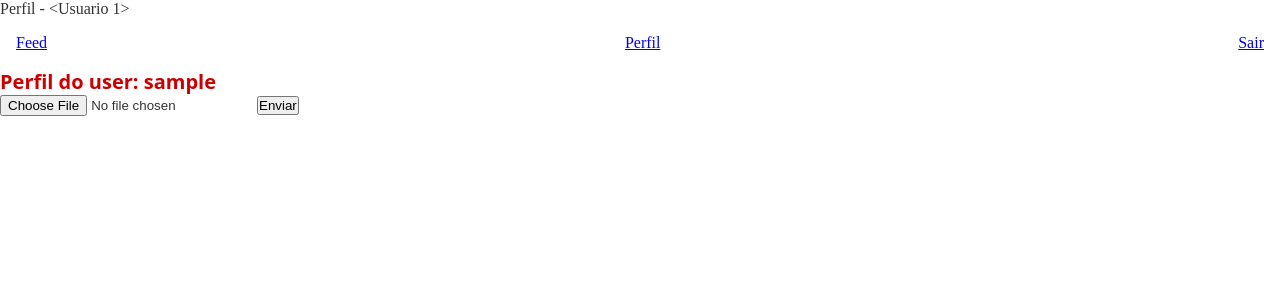
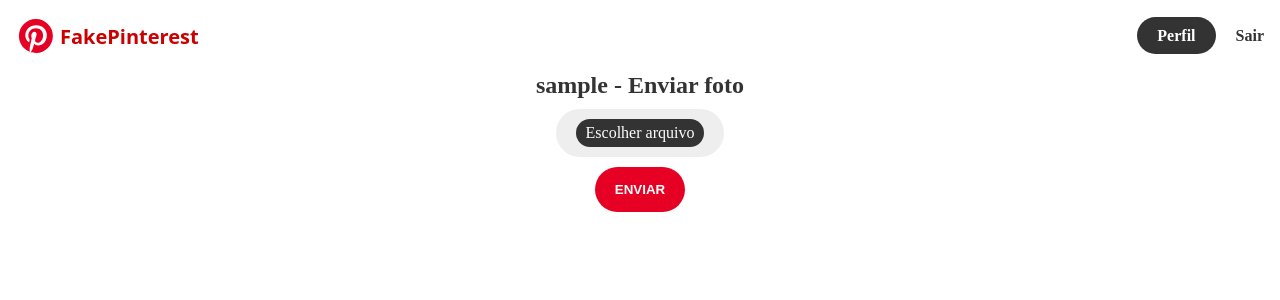
Before and after one commit to ArthurBertozzi/FakePinterest-Flask, a Flask app: page /perfil/1 in a window 1280 px wide. Shown: the top 300 px of the page. Run offline with Flask 3, Linux system fonts and the light colour scheme; the visitor is signed in with stand-in values (Sample User, id 1); data that the repository does not hold is empty.

Commit message:
fix requirements.txt

```diff
--- a/fakepinterest/forms.py
+++ b/fakepinterest/forms.py
@@ -9,6 +9,11 @@ class FormLogin(FlaskForm):
     email = StringField('E-mail', validators=[DataRequired(), Email()])
     senha = PasswordField('Senha', validators=[DataRequired()])
     botao_confirmacao = SubmitField('Fazer Login')
+
+    def validate_email(self, email):
+        usuario = Usuario.query.filter_by(email=email.data).first()
+        if not usuario:
+            raise ValidationError('Usuário não cadastrado. Faça o cadastro ou utilize outro e-mail')
 
 
 class FormRegister(FlaskForm):
--- a/fakepinterest/templates/homepage.html
+++ b/fakepinterest/templates/homepage.html
@@ -1,4 +1,3 @@
-
 <!DOCTYPE html>
 <html lang="pt">
   <head>
@@ -6,11 +5,11 @@
     <meta http-equiv="X-UA-Compatible" content="IE=edge" />
     <meta name="viewport" content="width=device-width, initial-scale=1.0" />
     <link rel="stylesheet" href="{{ url_for('static', filename='css/style.css') }}">
+    <title>{% block titulo %}
+        FakePinterest
+        {% endblock %}</title>
+  </head>
 
-    {% block titulo %}
-         FakePinterest
-    {% endblock %}
-  </head>
 {% block body %}
   <body class="overflow-hidden">
     <div class="container">
@@ -48,7 +47,6 @@
 
           {% block formulario %}
 
-
         <form method="POST" class="popup">
             {{ form.csrf_token }}
           <svg
@@ -70,12 +68,21 @@
 
           <div class="div-input">
               {{ form.email.label(class="label") }}
+            {% if form.email.errors %}
+              {% for erro in form.email.errors %}
+                  <p style="color: red">{{ erro }}</p>
+              {% endfor %}
+            {% endif %}
                 {{ form.email(class="input") }}
           </div>
 
           <div class="div-input">
-
             {{ form.senha.label(class="label") }}
+            {% if form.senha.errors %}
+              {% for erro in form.senha.errors %}
+                  <p style="color: red">{{ erro }}</p>
+              {% endfor %}
+            {% endif %}
             {{ form.senha(class="input") }}
           </div>
 
@@ -83,8 +90,10 @@
               {{ form.botao_confirmacao(class="botao-login") }}
             <a href="{{ url_for('criarconta') }}" class="link-criarconta">Não tem uma conta? Crie aqui</a>
           </div>
+
         </form>
           {% endblock %}
+
       </div>
     </div>
   </body>
--- a/fakepinterest/templates/navbar.html
+++ b/fakepinterest/templates/navbar.html
@@ -1,5 +1,26 @@
-<nav>
-  <a href="{{ url_for('feed') }}">Feed</a>
-  <a href="{{ url_for('perfil', id_usuario=current_user.id) }}">Perfil</a>
-  <a href="{{ url_for('logout') }}">Sair</a>
-</nav>
+<header>
+        <nav>
+          <a href="{{ url_for('feed') }}" class="logo-pinterest" style="text-decoration: none;">
+            <svg
+              height="40"
+              viewBox="-3 -3 82 82"
+              width="40"
+              style="display: block"
+            >
+              <title>FakePinterest logo</title>
+              <circle cx="38" cy="38" fill="white" r="40"></circle>
+              <path
+                d="M27.5 71c3.3 1 6.7 1.6 10.3 1.6C57 72.6 72.6 57 72.6 37.8 72.6 18.6 57 3 37.8 3 18.6 3 3 18.6 3 37.8c0 14.8 9.3 27.5 22.4 32.5-.3-2.7-.6-7.2 0-10.3l4-17.2s-1-2-1-5.2c0-4.8 3-8.4 6.4-8.4 3 0 4.4 2.2 4.4 5 0 3-2 7.3-3 11.4C35.6 49 38 52 41.5 52c6.2 0 11-6.6 11-16 0-8.3-6-14-14.6-14-9.8 0-15.6 7.3-15.6 15 0 3 1 6 2.6 8 .3.2.3.5.2 1l-1 3.8c0 .6-.4.8-1 .4-4.4-2-7-8.3-7-13.4 0-11 7.8-21 22.8-21 12 0 21.3 8.6 21.3 20 0 12-7.4 21.6-18 21.6-3.4 0-6.7-1.8-7.8-4L32 61.7c-.8 3-3 7-4.5 9.4z"
+                fill="#e60023"
+                fill-rule="evenodd"
+              ></path>
+            </svg>
+            <h1>FakePinterest</h1>
+          </a>
+
+          <div class="restante-nav">
+            <p class="botao-perfil"><a href="{{ url_for('perfil', id_usuario=current_user.id) }}" class="link-nav">Perfil</a></p>
+            <a href="{{ url_for('logout') }}" class="link-nav">Sair</a>
+          </div>
+        </nav>
+      </header>
--- a/fakepinterest/templates/perfil.html
+++ b/fakepinterest/templates/perfil.html
@@ -1,26 +1,60 @@
 {% extends "homepage.html" %}
 
 {% block titulo %}
-Perfil - {{ usuario }}
+Perfil - {{ usuario.username }}
 {% endblock %}
 
 {% block body %}
 <body>
 {% include "navbar.html" %}
-
-<h1>Perfil do user: {{ usuario.username }}</h1>
+<div class="container">
 
 {% if form %}
-  <form method="POST" enctype="multipart/form-data">
-    {{ form.csrf_token }}
-    {{ form.foto() }}
-    {{ form.botao_confirmacao() }}
-  </form>
+
+
+      <form class="bloco-add-img" method="POST" enctype="multipart/form-data">
+          {{ form.csrf_token }}
+        <h2>{{ usuario.username }} - Enviar foto</h2>
+
+        <div class="bloco-arquivo">
+            <label for="foto" class="botao-arquivo">
+              Escolher arquivo
+                {{ form.foto(class="input-arquivo", id="foto") }}
+            </label>
+            <span id="imagem-arquivo" class=""></span>
+          </div>
+
+          {{ form.botao_confirmacao(class="botao-login") }}
+        </form>
+
+{% else %}
+<div class="bloco-add-img">
+    <h2>{{ usuario.username }} - Ver Perfil</h2>
+</div>
 {% endif %}
 
-  {% for foto in usuario.fotos %}
-    <img src="{{url_for('static', filename='fotos_posts/{}'.format(foto.imagem)) }}">
-  {% endfor %}
 
+
+<div class="conteudo">
+{% for foto in usuario.fotos %}
+    <div class="bloco-imagem">
+      <img src="{{ url_for('static', filename='fotos_posts/{}'.format(foto.imagem)) }}" />
+    </div>
+{% endfor %}
+    </div>
+
+</div>
+
+  <script>
+      let input = document.getElementById("foto");
+      let imagemArquivo = document.getElementById("imagem-arquivo");
+
+      input.addEventListener("change", () => {
+        let inputImagem = document.querySelector("input[type=file]").files[0];
+
+        imagemArquivo.classList.add("visivel");
+        imagemArquivo.innerText = inputImagem.name;
+      });
+    </script>
 </body>
 {% endblock %}
```
Also changed, not shown: fakepinterest/templates/criarconta.html (+24 -6 lines), fakepinterest/templates/feed.html (+14 -6 lines), requirements.txt (+22 -6 lines). Lines whose indentation alone changed are shown as unchanged.
